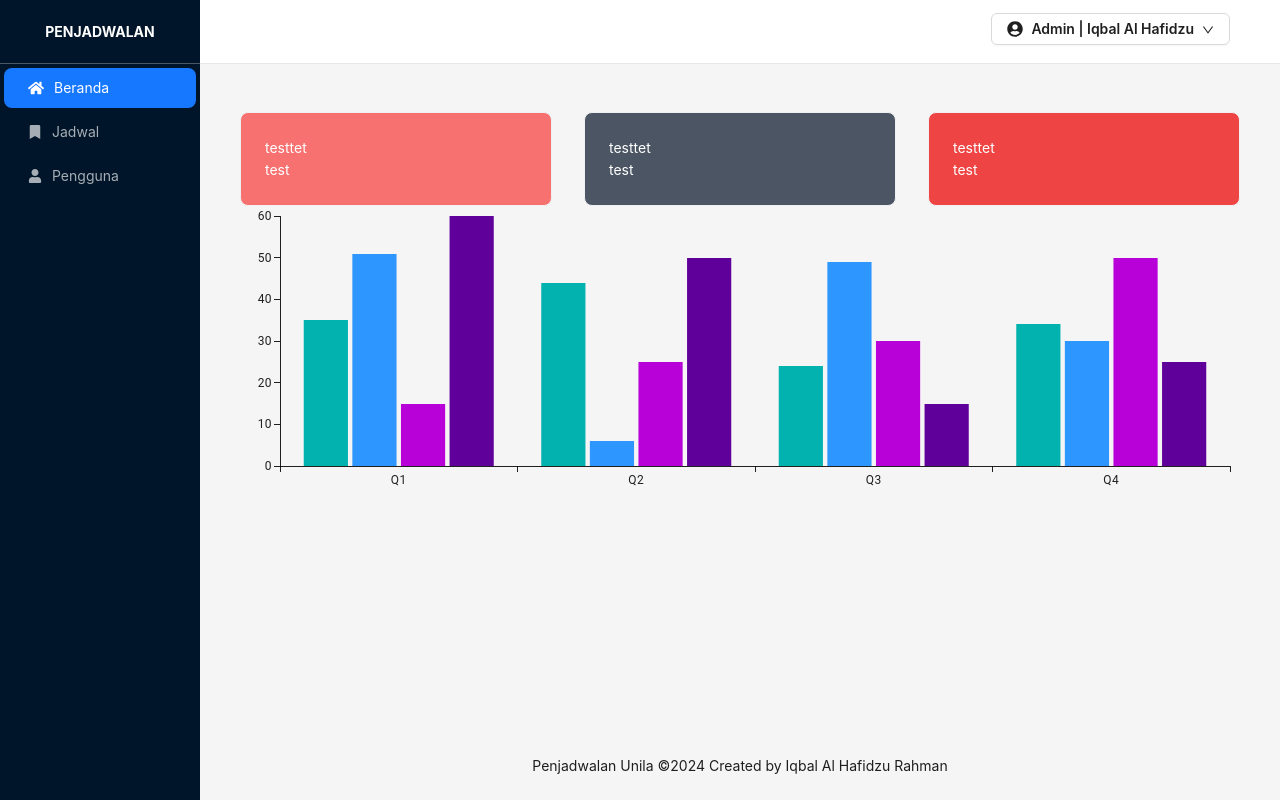
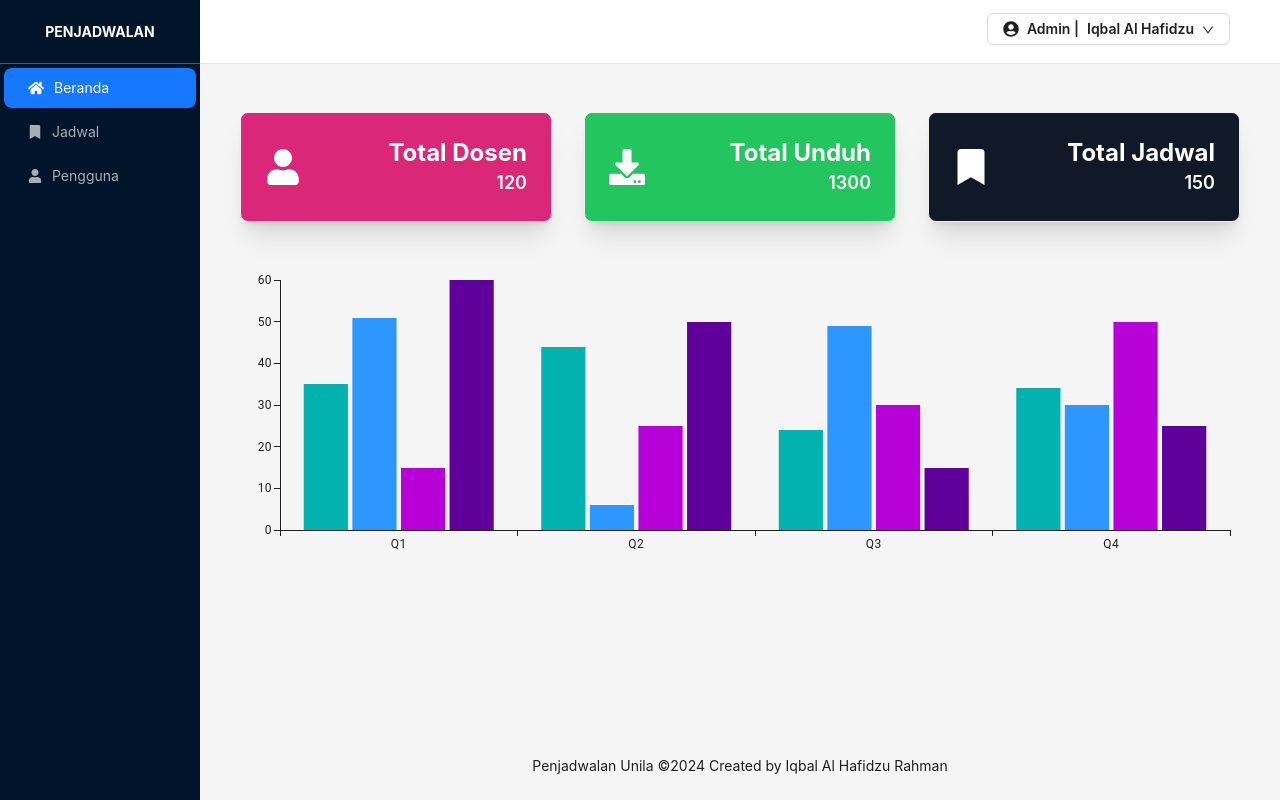
Before and after one commit to Iqbalalh/timetable-schedule, a Next.js app: page /dashboard in a window 1280 px wide. Built offline with nearby package versions, Linux system fonts and the light colour scheme.

Commit message:
dashboard

```diff
--- a/app/(frontend)/(component)/DashboardCard.jsx
+++ b/app/(frontend)/(component)/DashboardCard.jsx
@@ -1,12 +1,16 @@
 import React from "react";
 import { Card } from "antd";
+
 const DashboardCard = ({ title, content, icon, bgColor }) => (
-  <Card className={`${bgColor} text-white`}>
-    <div className={`flex`}>
-      <div>{icon}</div>
-      <h1>{title}</h1>
+  <Card className={`${bgColor} text-white shadow-xl`}>
+    <div className="flex justify-between items-center">
+      <div className="text-4xl">{icon}</div>
+      <div className="text-right">
+        <h1 className="text-2xl font-bold">{title}</h1>
+        <div className="text-lg font-semibold">{content}</div>
+      </div>
     </div>
-    <div>{content}</div>
   </Card>
 );
+
 export default DashboardCard;
--- a/app/(frontend)/(route)/dashboard/layout.js
+++ b/app/(frontend)/(route)/dashboard/layout.js
@@ -134,7 +134,8 @@ const DashboardLayout = ({ children }) => {
                   <Button className="font-semibold flex items-center justify-between">
                     <FaUserCircle size={16} className="my-auto" />
                     Admin |
-                    Iqbal Al Hafidzu <DownOutlined className="mt-[2px]" />
+                    <div className="lg:block hidden">Iqbal Al Hafidzu </div>
+                    <DownOutlined className="mt-[2px]" />
                   </Button>
                 </Dropdown>
               </Space>
@@ -144,8 +145,8 @@ const DashboardLayout = ({ children }) => {
         <Content
           style={{
             margin: "24px 16px 0",
-            overflow: "initial",
           }}
+          className="overflow-x-auto"
         >
           {children}
         </Content>
--- a/app/(frontend)/(route)/dashboard/page.js
+++ b/app/(frontend)/(route)/dashboard/page.js
@@ -2,6 +2,7 @@
 import React, { useEffect, useState } from "react";
 import { BarChart } from "@mui/x-charts/BarChart";
 import { Table, message, Layout } from "antd";
+import { FaBookmark, FaDownload, FaUser } from "react-icons/fa";
 import DashboardCard from "../../(component)/DashboardCard";
 
 const { Content } = Layout;
@@ -10,15 +11,15 @@ const Dashboard = () => {
   return (
     <Layout style={{ padding: "24px" }}>
       <Content>
-        <div className="flex justify-between w-full gap-8">
+        <div className="flex justify-between w-full gap-8 mb-12">
           <div className="w-1/3">
-            <DashboardCard title={"tet"} icon={"test"} content={"test"} bgColor={"bg-red-400"} />
+            <DashboardCard title={"Total Dosen"} icon={<FaUser />} content={"120"} bgColor={"bg-pink-600"} />
           </div>
           <div className="w-1/3">
-            <DashboardCard title={"tet"} icon={"test"} content={"test"} bgColor={"bg-gray-600"} />
+            <DashboardCard title={"Total Unduh"} icon={<FaDownload />} content={"1300"} bgColor={"bg-green-500"} />
           </div>
           <div className="w-1/3">
-            <DashboardCard title={"tet"} icon={"test"} content={"test"} bgColor={"bg-red-500"} />
+            <DashboardCard title={"Total Jadwal"} icon={<FaBookmark />} content={"150"} bgColor={"bg-gray-900"} />
           </div>
         </div>
 
```
